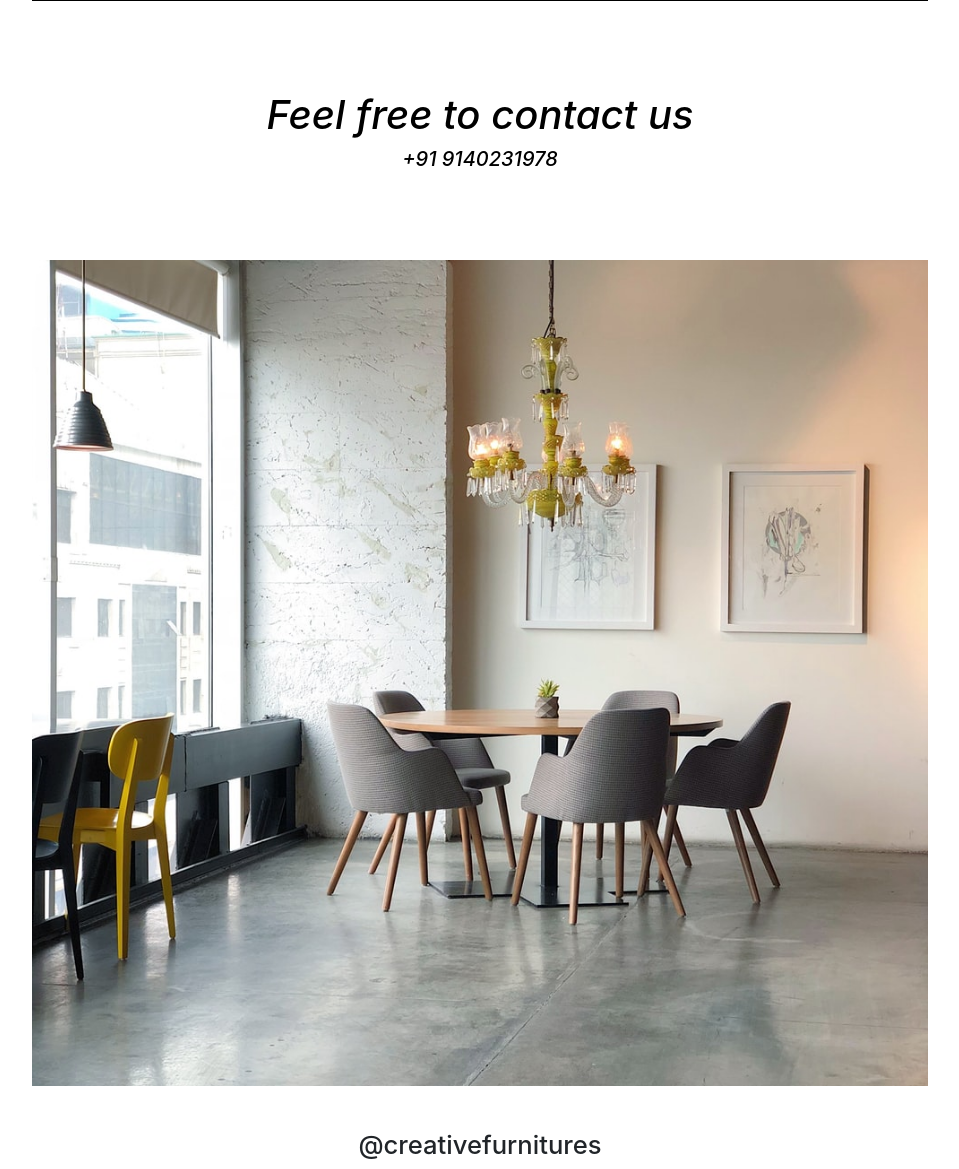
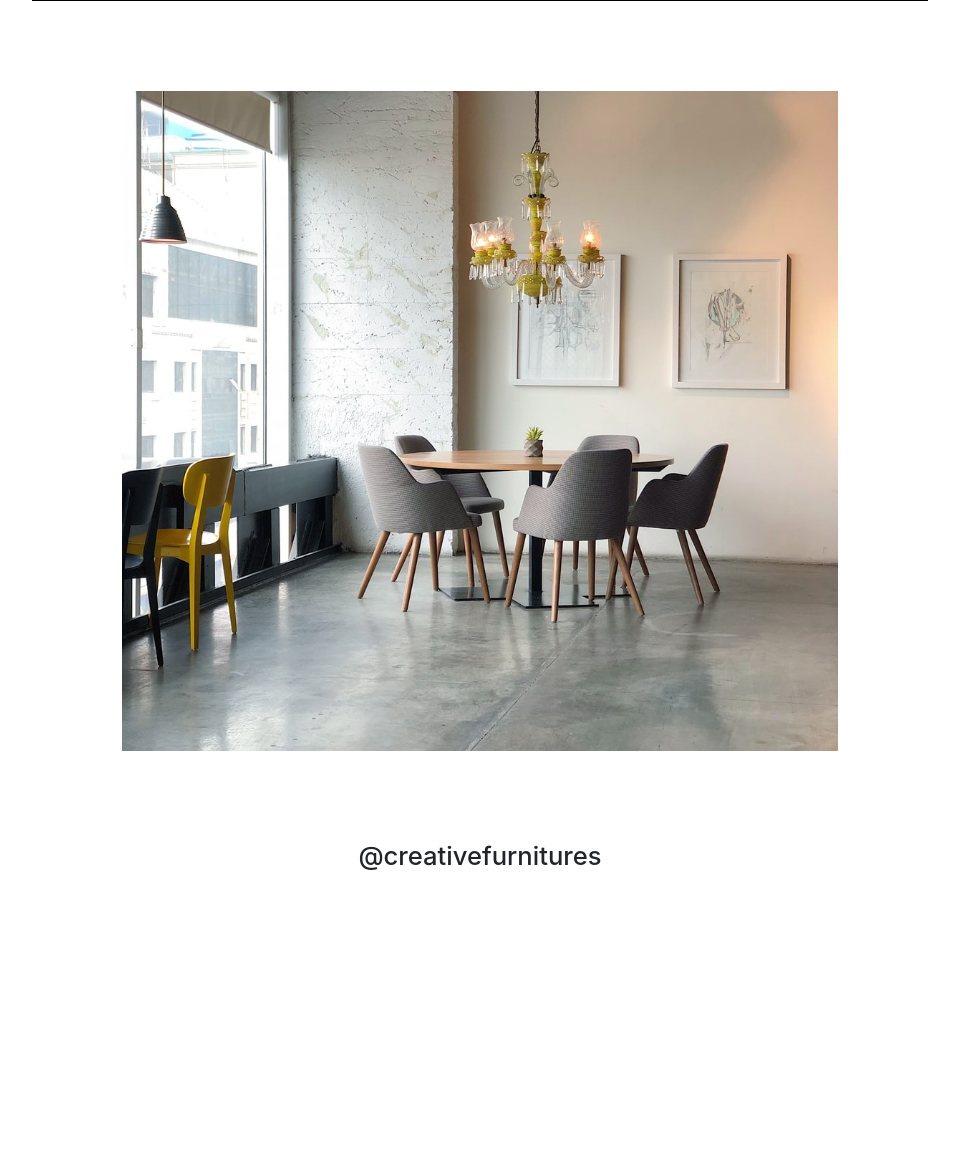
Before and after one commit to Viveknishad146/wooods, a PHP site: page / in a window 1280 px wide. Shown: the part 1577-2746 px from the top of the page, without its empty margins (160-1119 px from the left). After the commit the page ends 2447 px from the top, so only its background shows below. Run offline with PHP 8.4, Linux system fonts and the light colour scheme; some libraries are stand-ins or nearby versions.

Commit message:
Update index.php

```diff
--- a/index.php
+++ b/index.php
@@ -77,12 +77,9 @@ include 'header.php';
         </div>
     </div>
     <!----------------part 5------------------------->
-    <div class="contact" style="background-color: white; height: 70%; margin:10%; text-align: center; color: black;">
-        <i><b><h1>Feel free to contact us</h1></b></i>
-        <i><h5>+91 9140231978</h5></i>
-    </div>
+
     <!---------------part 6------------------------>
-    <div>
+    <div div style="margin: 10%;">
         <img src="images/banner4.jpg" class="img-fluid" alt="Responsive image"></img>
     </div>
     <!--------------part 7------------------------------>
```
